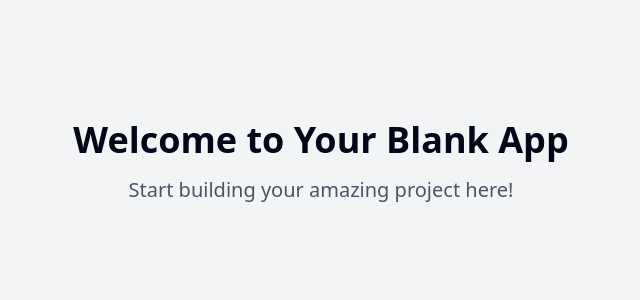
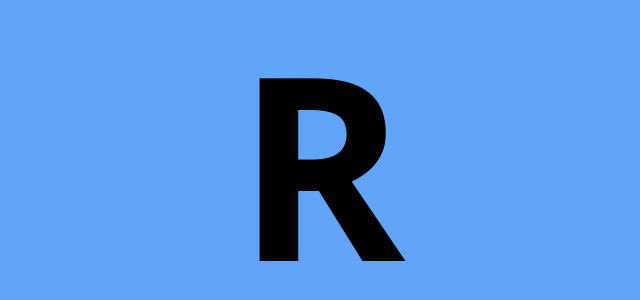
Before and after one commit to hervert/letterland, a React (Vite) app: page / in a window 1280 px wide. Shown: the part 238-538 px from the top of the page, without its empty margins (319-959 px from the left). Built offline with nearby package versions, Linux system fonts and the light colour scheme.

Commit message:
Add fullscreen random letter display
Implement an application that shows large random letters in fullscreen. Users can touch or click the screen to transition to the next letter. Each letter will be black against a consistent bright background color.
[skip gpt_engineer]

```diff
--- a/src/pages/Index.jsx
+++ b/src/pages/Index.jsx
@@ -1,11 +1,35 @@
-// Update this page (the content is just a fallback if you fail to update the page)
+import React, { useState, useEffect } from 'react';
 
 const Index = () => {
+  const [letter, setLetter] = useState('');
+  const [backgroundColor, setBackgroundColor] = useState('');
+
+  const generateRandomLetter = () => {
+    const alphabet = 'ABCDEFGHIJKLMNOPQRSTUVWXYZ';
+    return alphabet[Math.floor(Math.random() * alphabet.length)];
+  };
+
+  const generateRandomColor = () => {
+    const brightColors = ['bg-yellow-400', 'bg-green-400', 'bg-blue-400', 'bg-red-400', 'bg-purple-400', 'bg-pink-400'];
+    return brightColors[Math.floor(Math.random() * brightColors.length)];
+  };
+
+  const changeLetterAndColor = () => {
+    setLetter(generateRandomLetter());
+    setBackgroundColor(generateRandomColor());
+  };
+
+  useEffect(() => {
+    changeLetterAndColor();
+  }, []);
+
   return (
-    <div className="min-h-screen flex items-center justify-center bg-gray-100">
+    <div
+      className={`min-h-screen flex items-center justify-center ${backgroundColor} cursor-pointer`}
+      onClick={changeLetterAndColor}
+    >
       <div className="text-center">
-        <h1 className="text-4xl font-bold mb-4">Welcome to Your Blank App</h1>
-        <p className="text-xl text-gray-600">Start building your amazing project here!</p>
+        <h1 className="text-black text-[20vw] font-bold">{letter}</h1>
       </div>
     </div>
   );
```
